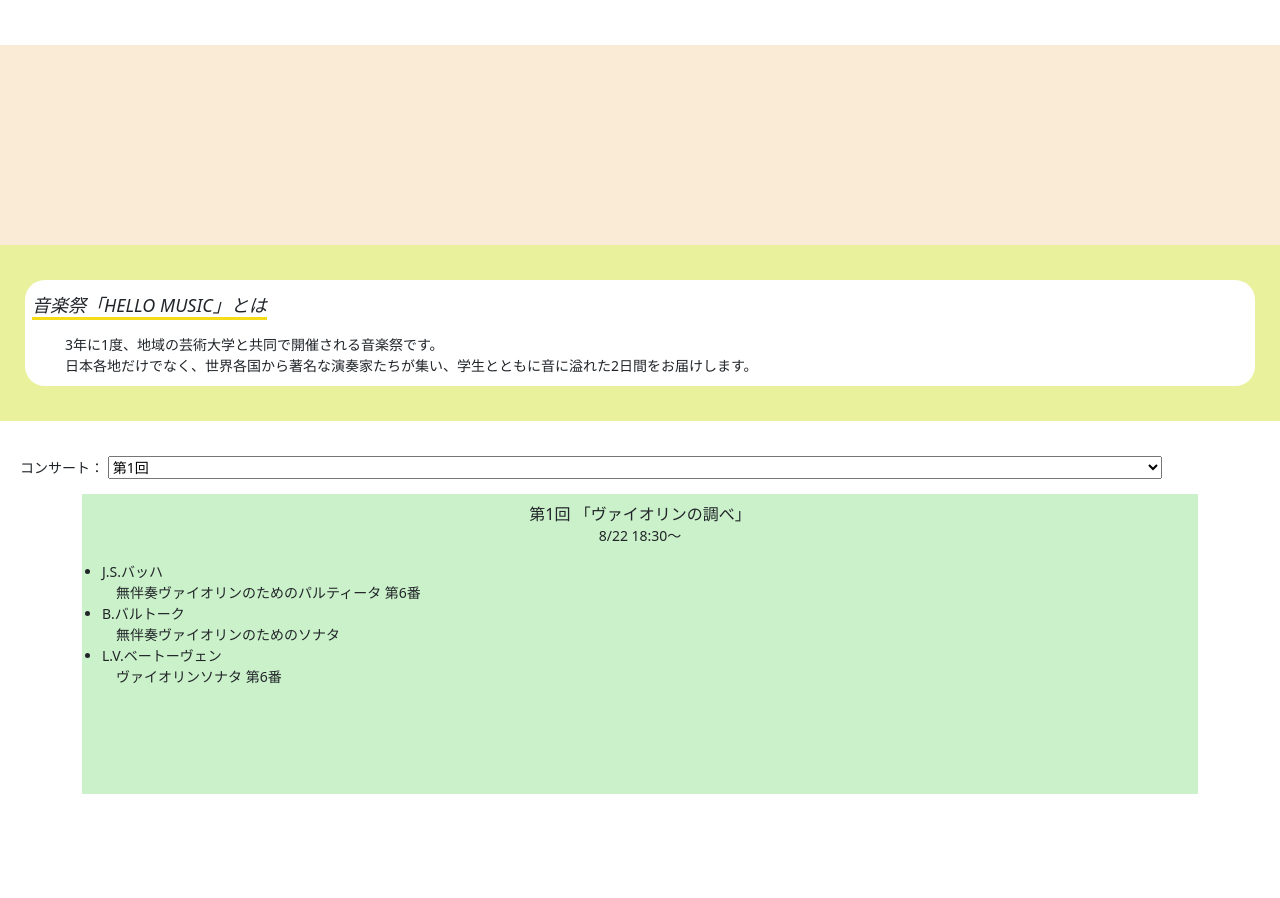
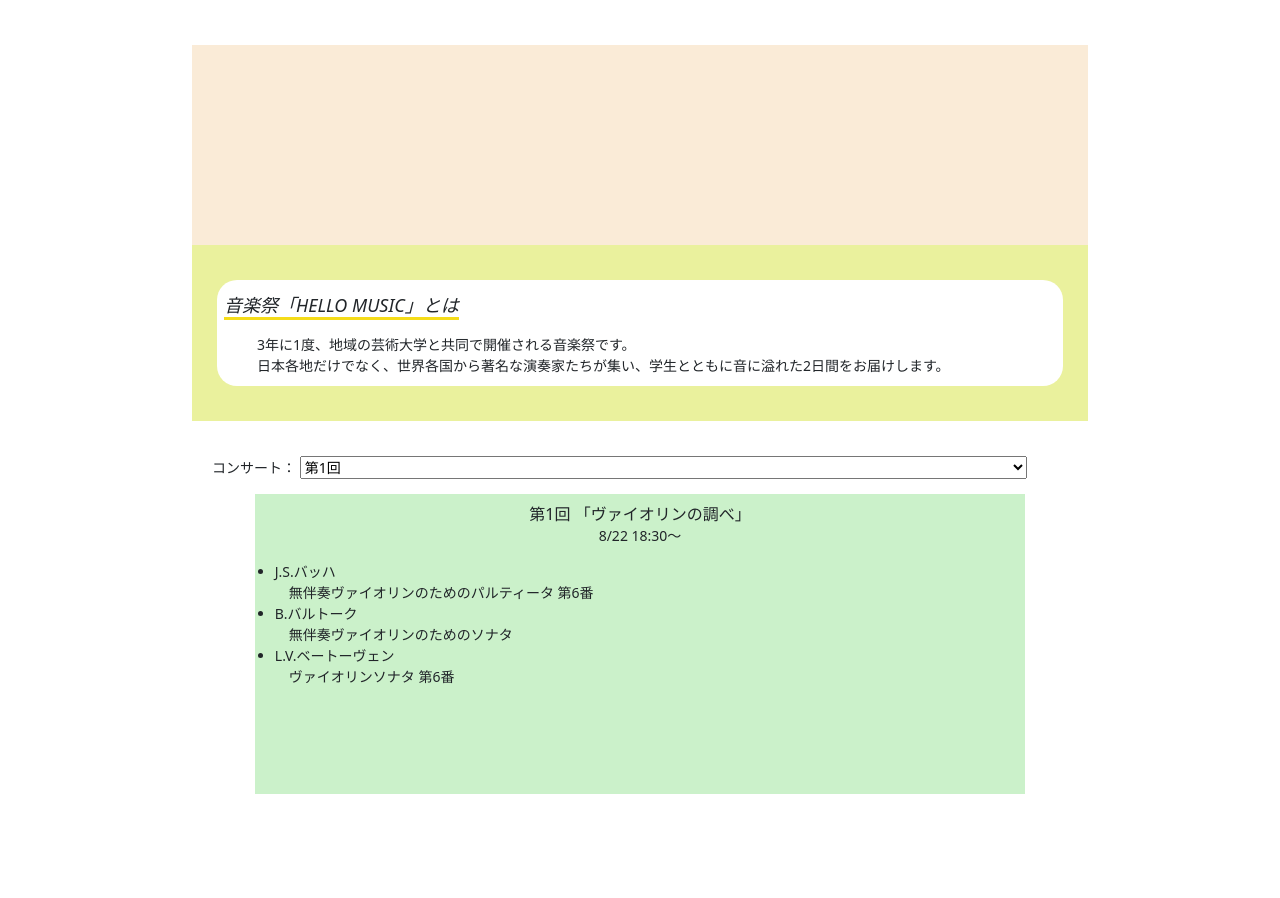
Before and after one commit to web-port4110-code/web-site-HELLO-MUSIC, a PHP site: page /validation/index.html in a window 1280 px wide. Shown: the part 54-952 px from the top of the page. Run offline with PHP 8.4, Linux system fonts and the light colour scheme; lists and menus that the app fills with data are empty; some libraries are stand-ins or nearby versions.

Commit message:
デスクトップ版の幅を設定しました

```diff
--- a/css/style.css
+++ b/css/style.css
@@ -25,7 +25,13 @@
     text-decoration-line: none;
 }
 
-@media (min-width: 768px) {}
+@media (min-width: 768px) {
+    .mainContainer {
+        max-width: 916px;
+        margin: 0 auto;
+        padding: 0 10px 0;
+    }
+}
 
 /*ーーーーーーーーーーーーーーーーーーーーーー
 ヘッダー
```
